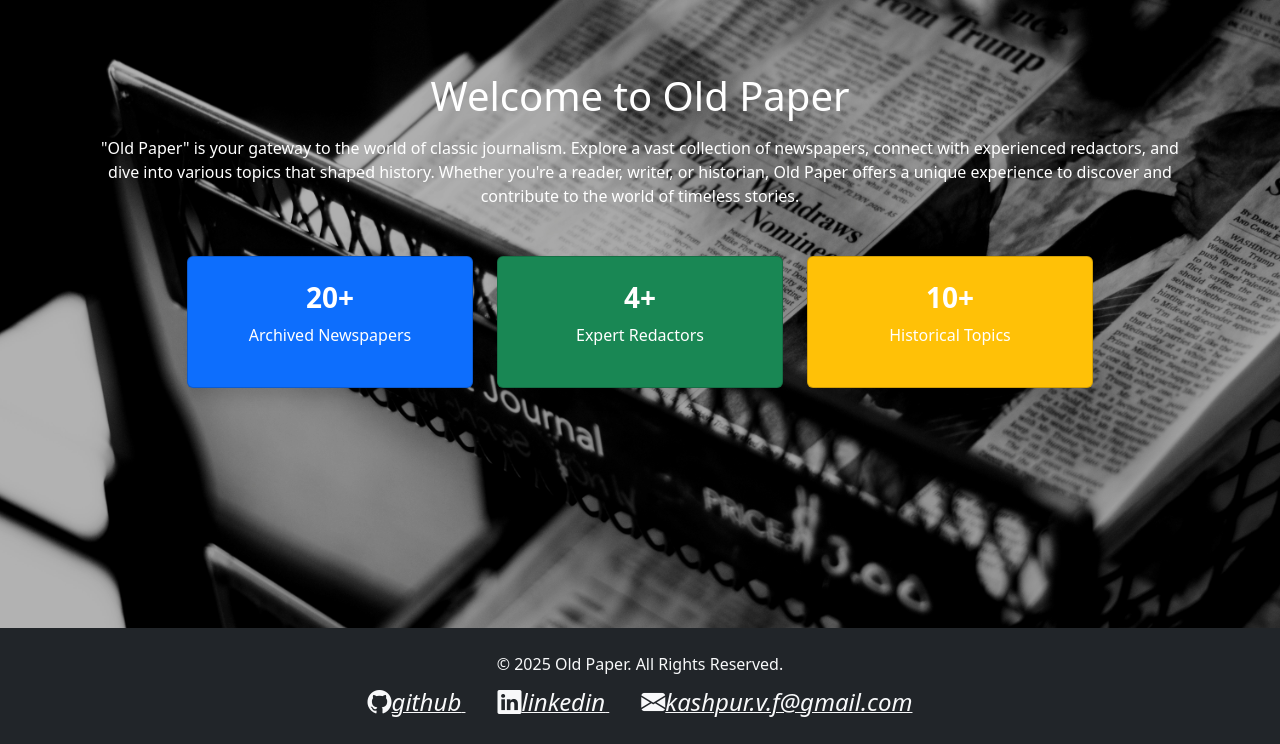
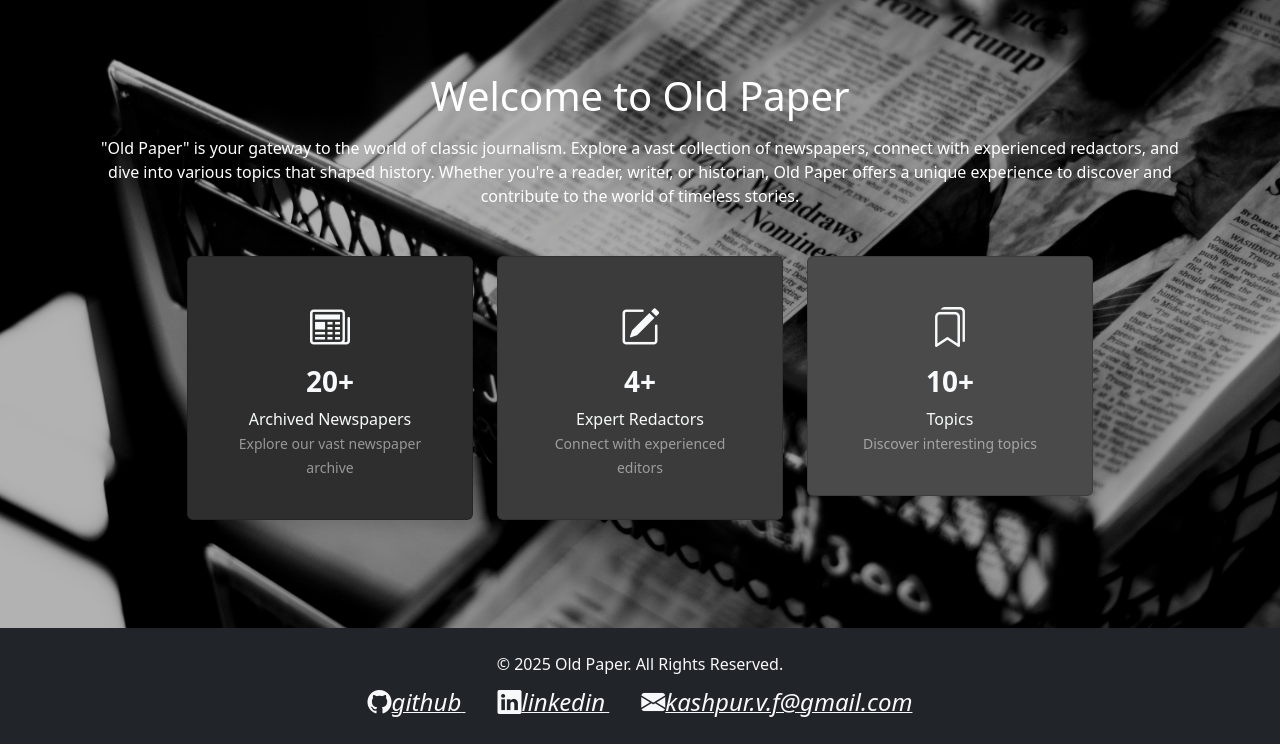
Before and after one commit to valerii-kashpur/Newspaper-agency, a Django app: page / in a window 1280 px wide. Shown: the part 56-800 px from the top of the page. Run offline with Django 5.2, Linux system fonts and the light colour scheme; data comes from the database, SQL or seed files in the repository.

Commit message:
feat: styles

```diff
--- a/templates/press/index.html
+++ b/templates/press/index.html
@@ -1,42 +1,66 @@
 {% extends "base.html" %}
 
 {% block content %}
+
   <div class="container text-center text-white">
-    <h1 class="mt-5 white">Welcome to Old Paper</h1>
-    <p class="mt-3 text-white">
+    <h1 class="mt-5">Welcome to Old Paper</h1>
+    <p class="mt-3">
       "Old Paper" is your gateway to the world of classic journalism.
       Explore a vast collection of newspapers, connect with experienced
-      redactors,
-      and dive into various topics that shaped history.
-      Whether you're a reader, writer, or historian, Old Paper offers a unique
-      experience
-      to discover and contribute to the world of timeless stories.
+      redactors, and dive into various topics that shaped history.
+      Whether you're a reader, writer, or historian, Old Paper offers
+      a unique experience to discover and contribute to the world of
+      timeless stories.
     </p>
 
-    <div class="row justify-content-center mt-5 text-white">
+    <div class="row justify-content-center mt-5">
       <div class="col-md-10">
-        <div class="row">
+        <div class="row g-4">
+
           <div class="col-md-4">
-            <div class="card bg-primary text-center p-4 shadow">
-              <h3 class="fw-bold text-white">{{ num_newspapers }}+</h3>
-              <p class="text-white">Archived Newspapers</p>
+            <div class="card text-center p-4 shadow"
+                 style="background-color: #2E2E2E;">
+              <div class="card-body">
+                <i class="bi bi-newspaper text-light fs-1"></i>
+                <h3 class="fw-bold text-light mt-2">{{ num_newspapers }}+</h3>
+                <p class="text-light mb-0">Archived Newspapers</p>
+                <small class="text-white-50">Explore our vast newspaper
+                  archive</small>
+              </div>
             </div>
           </div>
+
           <div class="col-md-4">
-            <div class="card bg-success text-center p-4 shadow">
-              <h3 class="fw-bold text-white">{{ num_redactors }}+</h3>
-              <p class="text-white">Expert Redactors</p>
+            <div class="card text-center p-4 shadow"
+                 style="background-color: #3B3B3B;">
+              <div class="card-body">
+                <i class="bi bi-pencil-square text-light fs-1"></i>
+                <h3 class="fw-bold text-light mt-2">{{ num_redactors }}+</h3>
+                <p class="text-light mb-0">Expert Redactors</p>
+                <small class="text-white-50">Connect with experienced
+                  editors</small>
+              </div>
             </div>
           </div>
+
           <div class="col-md-4">
-            <div class="card bg-warning text-center p-4 shadow">
-              <h3 class="fw-bold text-white">{{ num_topics }}+</h3>
-              <p class="text-white">Historical Topics</p>
+            <div class="card text-center p-4 shadow"
+                 style="background-color: #4A4A4A;">
+              <div class="card-body">
+                <i class="bi bi-bookmarks text-light fs-1"></i>
+                <h3 class="fw-bold text-light mt-2">{{ num_topics }}+</h3>
+                <p class="text-light mb-0">Topics</p>
+                <small class="text-white-50">Discover interesting
+                  topics</small>
+              </div>
             </div>
           </div>
+
         </div>
       </div>
     </div>
   </div>
 
+
+
 {% endblock %}
--- a/templates/press/newspaper_list.html
+++ b/templates/press/newspaper_list.html
@@ -12,13 +12,14 @@
   </h2>
 
   {% if newspaper_list %}
-    <div>
+    <div class="w-50">
       <form action="" method="get" class="d-flex gap-2">
         <input type="text" name="title" class="form-control"
                placeholder="Search topic">
         <button type="submit" class="btn btn-primary">Search</button>
       </form>
     </div>
+
     <div class="container mt-4">
       <div class="row">
         {% for newspaper in newspaper_list %}
--- a/templates/press/redactor_list.html
+++ b/templates/press/redactor_list.html
@@ -4,7 +4,7 @@
   <h2 class="text-white">Redactors List</h2>
 
   {% if redactor_list %}
-
+    <div class="w-50">
       <form action="" method="get" class="d-flex gap-2">
         <select name="search_by" class="form-control">
           {% for value, label in search_form.fields.search_by.choices %}
@@ -24,7 +24,7 @@
         <a href="{% url 'press:redactor-list' %}"
            class="btn btn-secondary">Reset</a>
       </form>
-
+    </div>
     <table class="table table-striped mt-2">
       <tr>
         <th class="ps-3">ID</th>
--- a/templates/press/topic_list.html
+++ b/templates/press/topic_list.html
@@ -7,7 +7,7 @@
   </h2>
 
   {% if topic_list %}
-
+    <div class="w-50">
       <form action="" method="get" class="d-flex gap-2">
         <input type="text" name="name"
                value="{{ search_form.initial.name }}"
@@ -18,8 +18,7 @@
         <a href="{% url 'press:topic-list' %}"
            class="btn btn-secondary">Reset</a>
       </form>
-
-
+    </div>
 
     <table class="table table-striped align-middle mt-2">
       <thead>
```
Also changed, not shown: templates/press/newspaper_detail.html (+10 -8 lines), templates/press/newspaper_form.html (+16 -9 lines), templates/press/topic_form.html (+13 -7 lines), static/images/topics.jpg (added), 2 other files. Lines whose indentation alone changed are shown as unchanged.
